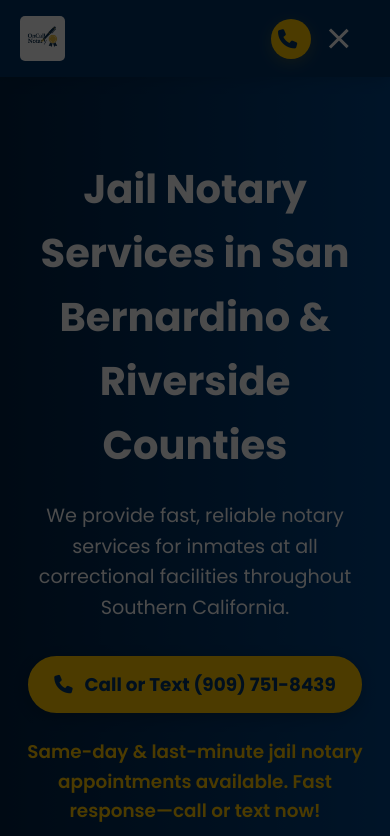
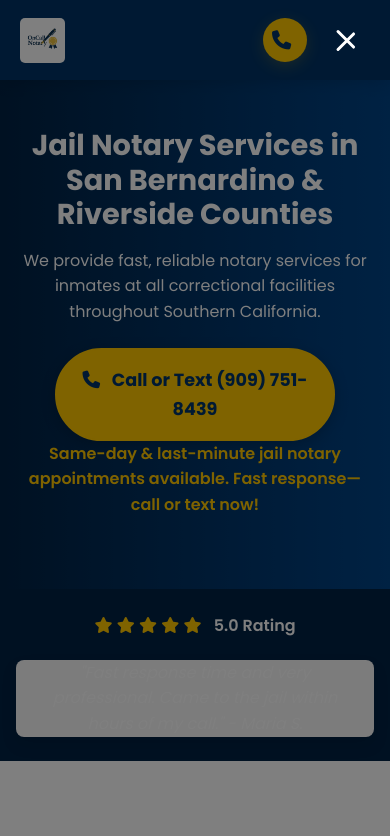
Before and after one commit to YahBoyMoney/OnCallNotary, a plain HTML site: page jail-notary.html in a window 390 px wide. Both pictures are taken after a click on the button "Toggle mobile menu". Shown: the top 836 px of the page. Drawn offline with nearby package versions, Linux system fonts and the light colour scheme.

Commit message:
Fixed mobile responsiveness issues: improved menu button functionality, added mobile-specific CSS, ensured proper touch targets and z-index layering

```diff
--- a/css/header.css
+++ b/css/header.css
@@ -251,8 +251,16 @@
     background: none;
     border: none;
     cursor: pointer;
-    padding: 0.5rem;
-    z-index: 101;
+    padding: 0;
+    z-index: 1300;
+    position: relative;
+    width: 48px;
+    height: 48px;
+    flex-direction: column;
+    justify-content: center;
+    align-items: center;
+    touch-action: manipulation;
+    -webkit-tap-highlight-color: transparent;
 }
 
 .header .mobile-menu-toggle span {
@@ -260,8 +268,9 @@
     width: 25px;
     height: 3px;
     background-color: white;
-    margin: 5px 0;
+    margin: 3px 0;
     transition: all 0.3s ease;
+    border-radius: 2px;
 }
 
 /* Mobile styles */
@@ -334,7 +343,7 @@
         background-color: #003366;
         box-shadow: -5px 0 20px rgba(0, 0, 0, 0.2);
         transition: right 0.4s cubic-bezier(0.4, 0, 0.2, 1);
-        z-index: 1200;
+        z-index: 1250;
         padding: 5rem 1.5rem 2rem;
         overflow-y: auto;
         -webkit-overflow-scrolling: touch;
@@ -448,13 +457,16 @@
         flex-direction: column;
         justify-content: center;
         align-items: center;
-        width: 44px;
-        height: 44px;
+        width: 48px;
+        height: 48px;
         padding: 0;
         background: transparent;
         border: none;
         cursor: pointer;
-        z-index: 101;
+        z-index: 1300;
+        position: relative;
+        touch-action: manipulation;
+        -webkit-tap-highlight-color: transparent;
     }
 
     .header .mobile-menu-toggle {
@@ -557,29 +569,27 @@
     animation-delay: 0.4s;
 }
 
-    /* Overlay for mobile menu */
+/* Mobile menu overlay */
 .mobile-menu-overlay {
     position: fixed;
     top: 0;
     left: 0;
-        width: 100vw;
-        height: 100vh;
-        background: rgba(0,0,0,0.7);
+    width: 100%;
+    height: 100%;
+    background-color: rgba(0, 0, 0, 0.5);
     z-index: 1100;
     opacity: 0;
+    visibility: hidden;
+    transition: all 0.3s ease;
     pointer-events: none;
-        transition: opacity 0.3s;
 }
 
-    .header .main-nav.active ~ .mobile-menu-overlay,
 .mobile-menu-overlay.active {
     opacity: 1;
-        pointer-events: all;
+    visibility: visible;
+    pointer-events: auto;
 }
 
 body.menu-open {
-        overflow: hidden !important;
+    overflow: hidden;
 }
-
-
-/* This section intentionally left blank to remove duplicate media query */
--- a/jail-notary.html
+++ b/jail-notary.html
@@ -15,6 +15,195 @@
     <!-- Main stylesheet -->
     <link rel="stylesheet" href="css/styles.css">
     <link rel="stylesheet" href="css/header.css">
+
+    <style>
+        /* Mobile responsiveness fixes */
+        .container {
+            max-width: 1200px;
+            margin: 0 auto;
+            padding: 0 1rem;
+        }
+
+        /* Mobile menu overlay styles */
+        .mobile-menu-overlay {
+            position: fixed;
+            top: 0;
+            left: 0;
+            width: 100%;
+            height: 100%;
+            background-color: rgba(0, 0, 0, 0.5);
+            z-index: 1100;
+            opacity: 0;
+            visibility: hidden;
+            transition: all 0.3s ease;
+        }
+
+        .mobile-menu-overlay.active {
+            opacity: 1;
+            visibility: visible;
+        }
+
+        body.menu-open {
+            overflow: hidden;
+        }
+
+        /* Hero section mobile fixes */
+        @media (max-width: 768px) {
+            .container {
+                padding: 0 1rem;
+            }
+
+            /* Hero section */
+            section[style*="background: linear-gradient"] h1 {
+                font-size: 2rem !important;
+                line-height: 1.2 !important;
+                margin-bottom: 1rem !important;
+            }
+
+            section[style*="background: linear-gradient"] p {
+                font-size: 1.1rem !important;
+                margin: 0 auto 1.5rem !important;
+            }
+
+            /* CTA buttons */
+            div[style*="display: flex"] {
+                flex-direction: column !important;
+                align-items: center !important;
+                gap: 0.8rem !important;
+            }
+
+            div[style*="display: flex"] a {
+                width: 100% !important;
+                max-width: 280px !important;
+                text-align: center !important;
+                padding: 1rem 1.5rem !important;
+                font-size: 1.1rem !important;
+            }
+        }
+
+        @media (max-width: 576px) {
+            /* Further mobile optimization */
+            section[style*="background: linear-gradient"] {
+                padding: 3rem 0 !important;
+            }
+
+            section[style*="background: linear-gradient"] h1 {
+                font-size: 1.8rem !important;
+            }
+
+            section[style*="background: linear-gradient"] p {
+                font-size: 1rem !important;
+            }
+        }
+
+        /* Testimonial section mobile fixes */
+        @media (max-width: 768px) {
+            .testimonial {
+                font-size: 1rem !important;
+                padding: 0 1rem !important;
+            }
+
+            section[style*="background-color: #002244"] {
+                padding: 1.5rem 0 !important;
+            }
+
+            section[style*="background-color: #002244"] div[style*="display: flex"] {
+                flex-direction: column !important;
+                gap: 0.8rem !important;
+            }
+        }
+
+        /* Grid layout mobile fixes */
+        @media (max-width: 768px) {
+            div[style*="display: grid"] {
+                grid-template-columns: 1fr !important;
+                gap: 1.5rem !important;
+            }
+
+            div[style*="background: #f8f9fa"] {
+                padding: 1.2rem !important;
+                margin-bottom: 1rem !important;
+            }
+
+            div[style*="background: #f8f9fa"] h3 {
+                font-size: 1.3rem !important;
+                margin-bottom: 0.8rem !important;
+            }
+
+            div[style*="background: #f8f9fa"] p,
+            div[style*="background: #f8f9fa"] ul {
+                font-size: 0.95rem !important;
+                line-height: 1.5 !important;
+            }
+        }
+
+        /* Service icons mobile optimization */
+        @media (max-width: 768px) {
+            div[style*="text-align: center"] div[style*="width: 80px; height: 80px"] {
+                width: 60px !important;
+                height: 60px !important;
+                font-size: 1.5rem !important;
+            }
+
+            div[style*="text-align: center"] h3 {
+                font-size: 1.2rem !important;
+            }
+
+            div[style*="text-align: center"] p {
+                font-size: 0.95rem !important;
+            }
+        }
+
+        /* Footer mobile optimization */
+        @media (max-width: 768px) {
+            footer div[style*="display: grid"] {
+                grid-template-columns: 1fr !important;
+                gap: 1.5rem !important;
+                text-align: center !important;
+            }
+
+            footer h3 {
+                font-size: 1.2rem !important;
+                margin-bottom: 1rem !important;
+            }
+
+            footer p {
+                font-size: 0.95rem !important;
+            }
+        }
+
+        /* Ensure touch targets are large enough */
+        @media (max-width: 768px) {
+            a, button {
+                min-height: 44px;
+                min-width: 44px;
+            }
+
+            .mobile-menu-toggle {
+                width: 48px !important;
+                height: 48px !important;
+                display: flex !important;
+                align-items: center;
+                justify-content: center;
+                position: relative;
+                z-index: 1300;
+            }
+        }
+
+        /* Fix z-index issues */
+        .header {
+            position: relative;
+            z-index: 1200;
+        }
+
+        .main-nav {
+            z-index: 1250;
+        }
+
+        .mobile-menu-toggle {
+            z-index: 1300;
+        }
+    </style>
 </head>
 <body>
     <!-- Header & Navigation -->
```
Lines whose indentation alone changed are shown as unchanged.
